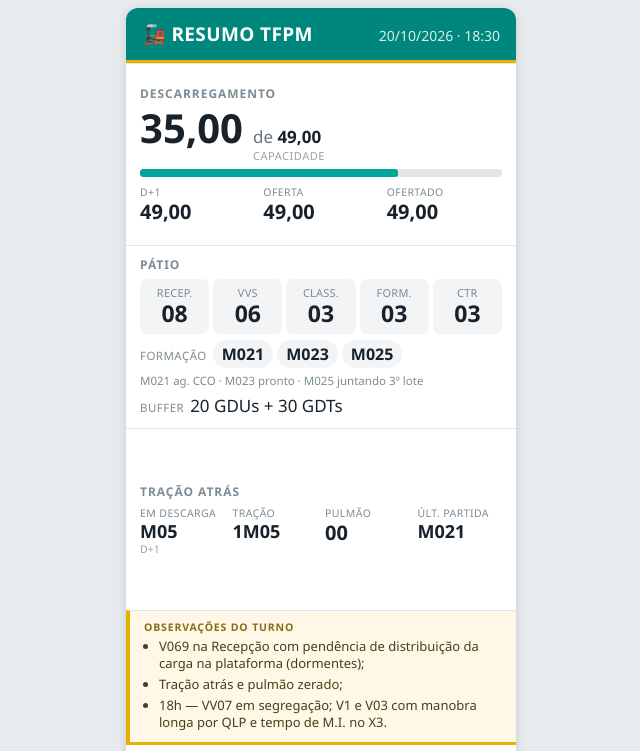
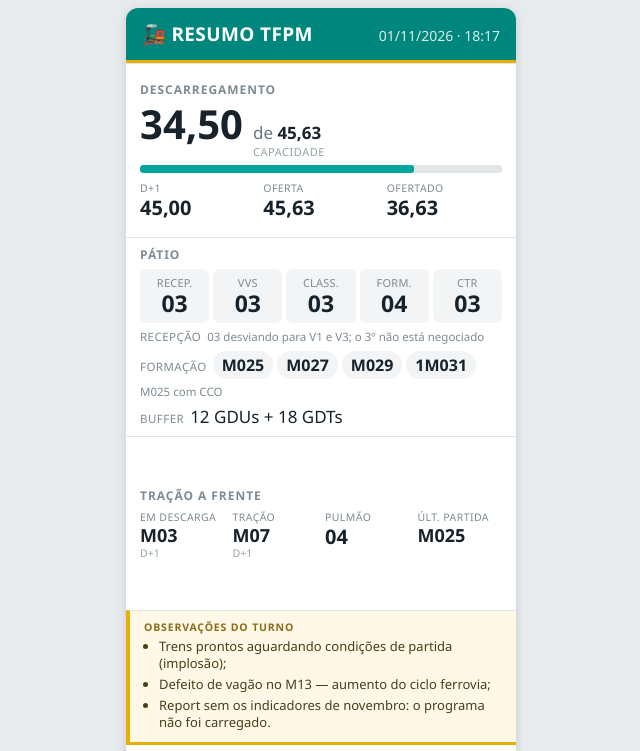
Before and after one commit to Petrus-GIF/Estudando, a plain HTML site: page cartao-turno.html in a window 1280 px wide. Shown: the top 751 px of the page, without its empty margins (319-959 px from the left). Drawn offline with Linux system fonts and the light colour scheme.

Commit message:
Lança os turnos de 28/10 e 01/11
O cartão fica com o 01/11, que é a passagem de hoje; o texto do 28/10
ficou em resumo-tfpm-28-10.txt.

28/10 18:25: ciclo em 9,74, o melhor de toda a série, com a ferrovia em
5,48 e o TMM cravado no programa. Realizado 38,00, acima do previsto em
todas as parciais. Tração em empate e pulmão zerado.

01/11 18:17: o report entrou sem os indicadores de novembro. O programa
não foi carregado, então o ciclo aparece como 0 e todos os saldos saem
iguais ao realizado — número que não quer dizer nada. As parcelas estão
certas: ferrovia 6,52 e porto 5,15, somando 11,67. Nada disso foi para
o cartão como se fosse apuração; o que entrou foi o aviso.

Co-Authored-By: Claude Opus 5 <noreply@anthropic.com>
Claude-Session: https://claude.ai/code/session_014H9EF52vD12RJgNsV2gREa

```diff
--- a/cartao-turno.html
+++ b/cartao-turno.html
@@ -423,41 +423,43 @@
          ======================================================= */
 
       var TURNO = {
-        data: "20/10/2026",
-        hora: "18:30",
+        data: "01/11/2026",
+        hora: "18:17",
 
         // descarregamento
-        d1: 49.0,
-        oferta: 49.0,
-        ofertado: 49.0,
-        capacidade: 49.0,
-        realizado: 35.0,
+        d1: 45.0,
+        oferta: 45.63,
+        ofertado: 36.63,
+        capacidade: 45.63,
+        realizado: 34.5,
 
         // pátio
-        recepcao: 8,
-        vvs: 6,
+        recepcao: 3,
+        recepcaoNota: "03 desviando para V1 e V3; o 3º não está negociado",
+        vvs: 3,
         classificacao: 3,
         ctr: 3,
         // lotes em formação e o(s) trem(ns) para onde vão
-        formacaoLotes: 3,
-        formacao: ["M021", "M023", "M025"],
-        formacaoNota: "M021 ag. CCO · M023 pronto · M025 juntando 3º lote",
-        gdu: 20,
-        gdt: 30,
+        formacaoLotes: 4,
+        formacao: ["M025", "M027", "M029", "1M031"],
+        formacaoNota: "M025 com CCO",
+        gdu: 12,
+        gdt: 18,
 
         // tração
-        sentido: "Atrás",
-        emDescarga: "M05",
+        sentido: "A Frente",
+        emDescarga: "M03",
         emDescargaObs: "D+1",
-        liberado: "1M05",
-        pulmao: 0,
-        ultimaPartida: "M021",
+        liberado: "M07",
+        liberadoObs: "D+1",
+        pulmao: 4,
+        ultimaPartida: "M025",
 
         // complicações do turno; deixe [] quando não houver nada a registrar
         observacoes: [
-          "V069 na Recepção com pendência de distribuição da carga na plataforma (dormentes);",
-          "Tração atrás e pulmão zerado;",
-          "18h — VV07 em segregação; V1 e V03 com manobra longa por QLP e tempo de M.I. no X3.",
+          "Trens prontos aguardando condições de partida (implosão);",
+          "Defeito de vagão no M13 — aumento do ciclo ferrovia;",
+          "Report sem os indicadores de novembro: o programa não foi carregado.",
         ],
 
         // rodapé: trocar as turmas a cada passagem
```
Also changed, not shown: resumo-tfpm-28-10.txt (added), resumo-tfpm.txt.
